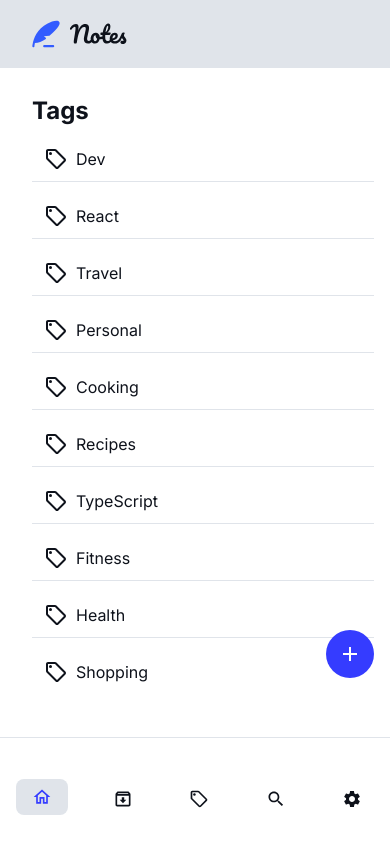
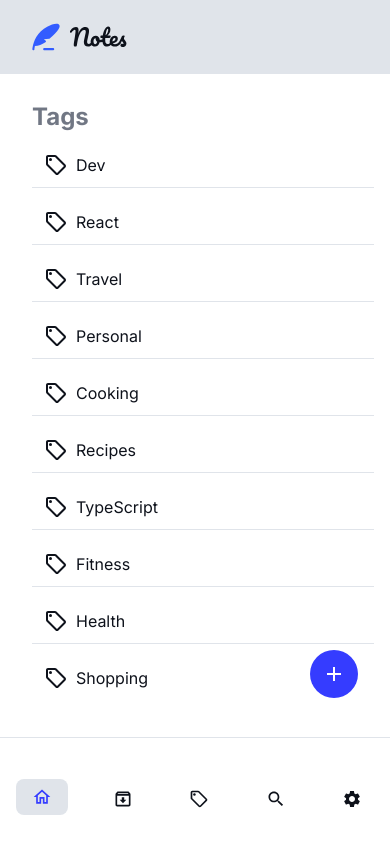
Before and after one commit to VictorKevz/Notes_App, a React (Vite) app: page /Notes_App/tags in a window 390 px wide. Shown: the top 854 px of the page. Built offline with nearby package versions, Linux system fonts and the light colour scheme.

Commit message:
Apply dark mode styling to mobile version

```diff
--- a/src/components/Board/Board.jsx
+++ b/src/components/Board/Board.jsx
@@ -106,7 +106,7 @@ function Board() {
             <SearchBar />
             <NavLink
               // type="button"
-              className={`settings-btn ${isSettings && "active-settings-btn"}`}
+              className={`settings-btn ${isSettings && "active-settings-btn"} ${isSettings && isDark && "dark-card-bg"}`}
               onClick={() => {
                 dispatchNotes({
                   type: "UPDATE_TAB",
@@ -147,15 +147,15 @@ function Board() {
         )}
       </section>
 
-      <section className="tablet-mobile-board">
-        <header className="aside-header mobile">
+      <section className={`tablet-mobile-board ${isDark && "dark-body-bg"}`}>
+        <header className={`aside-header ${isDark && "dark-card-bg"}`}>
           <img
             src={isDark ? logoDark : logo}
             alt="Notes App logo"
             className="logo"
           />
         </header>
-        <div className="notes-wrapper">
+        <div className={`notes-wrapper ${isDark && "dark-body-bg"}`}>
           {notes.asideCurrentTab !== "settingsTab" &&
             isTablet &&
             !notes.showForm && (
@@ -204,7 +204,7 @@ function Board() {
           </Routes>
         </div>
 
-        <div className="mobile-aside-container">
+        <div className={`mobile-bottom-bar ${isDark && "dark-body-bg"}`}>
           <AsideBar />
         </div>
       </section>
--- a/src/components/Board/board.css
+++ b/src/components/Board/board.css
@@ -85,14 +85,13 @@
   border-radius: 0.8rem;
 }
 .field:focus-within,
-.field:hover {
-  border-color: var(--blue-500);
+.field:hover,.field.dark-border:focus-within,.field.dark-border:hover {
+  border-color: var(--blue-500)!important;
   cursor: pointer;
 }
 .search-input:focus {
   outline: none;
-  border-color: var(--blue-500);
-  cursor: pointer;
+
 }
 .settings-btn {
   color: var(--neutral-500);
@@ -179,7 +178,7 @@
     display: none !important;
   }
   .board-wrapper.mobile {
-    /* min-height: 100vh !important; */
+    min-height: 100vh !important;
     border: none;
     position: relative;
 
@@ -192,16 +191,18 @@
     flex-direction: column;
     position: relative;
     background-color: var(--neutral-0);
-    min-height: 100vh;
   }
 
-  .mobile-aside-container {
+  .mobile-bottom-bar {
     position: fixed;
     bottom: 0rem;
     width: 100%;
     padding: 1.6rem 0;
     background-color: var(--neutral-0);
     border-top: 1px solid var(--neutral-200);
+  }
+  .mobile-bottom-bar.dark-body-bg{
+    border-top: 1px solid var(--neutral-800);
   }
   .btn.mobile,
   .links-wrapper.mobile,
@@ -211,14 +212,15 @@
     display: flex !important;
   }
 
-  .aside-header.mobile {
+  .aside-header {
     width: 100%;
     background-color: var(--neutral-200);
-    padding: 2rem 3.2rem;
+    padding: 0 3.2rem;
     display: flex;
+    align-items: center;
+    min-height: 74px;
   }
   .notes-wrapper {
-    border-radius: 2.4rem 2.4rem 0 0;
     max-width: 100% !important;
     min-height: 0!important;
     border: none;
@@ -233,9 +235,7 @@
     flex-direction: row;
     align-items: center;
     min-height: 0 !important;
-
     height: 74px !important;
-    /* padding: 1.2rem 3.2rem !important; */
   }
   .aside-nav.mobile {
     max-width: 100% !important;
@@ -249,12 +249,19 @@
     width: fit-content;
     padding: 0.8rem 1.6rem;
   }
+
+  .note-card.dark-note:not(:last-child){
+    border-bottom: 1px solid var(--neutral-800) !important;
+  }
   .current-link {
     background-color: var(--neutral-200) !important;
     justify-content: space-between;
     border-radius: 0.8rem;
     padding: 0.8rem 1.6rem !important;
   }
+.btn.dark-card-bg{
+  background-color: var(--neutral-800)!important;
+}
   .btn-text.mobile {
     flex-direction: column;
     /* color: var(--blue-500); */
@@ -294,19 +301,22 @@
 
   .mobile-newNote {
     position: fixed;
-    right: 1.6rem;
-    bottom: 15rem;
+    right: 3.2rem;
+    bottom: 13rem;
   }
   .tag-list {
     border: none !important;
   }
   .tag-heading {
-    color: var(--neutral-950) !important;
+    color: var(--neutral-950) ;
     font-size: 2.4rem !important;
     font-weight: bold !important;
   }
   .tag-item:not(:last-child) {
     border-bottom: 1px solid var(--neutral-200) !important;
+  }
+  .tag-item.dark-tag:not(:last-child) {
+    border-bottom: 1px solid var(--neutral-800) !important;
   }
   .btn.mobile {
     gap: 0.8rem !important;
--- a/src/components/NoteCard/NoteCards.jsx
+++ b/src/components/NoteCard/NoteCards.jsx
@@ -26,16 +26,16 @@ function NoteCards({ data }) {
           <Link to="/tags" className="go-back-link tags">
             <KeyboardArrowLeft /> Go Back
           </Link>
-          <h2 className="main-title">Notes Tagged : {notes?.currentTag}</h2>
-          <p className="main-paragraph">
+          <h2 className={`main-title ${isDark && "dark-text-primary"}`}>Notes Tagged : {notes?.currentTag}</h2>
+          <p className={`main-paragraph ${isDark && "dark-text-secondary"}`}>
             All notes with the '{notes?.currentTag}' tag are shown here.
           </p>
         </div>
       )}
       {isTablet && notes.asideCurrentTab !== "tags" && (
        <>
-        <h1 className="main-title">{getContent().title}</h1>
-        <p className="main-paragraph">{getContent().parag}</p>
+        <h1 className={`main-title ${isDark && "dark-text-primary"}`}>{getContent().title}</h1>
+        <p className={`main-paragraph ${isDark && "dark-text-secondary"}`}>{getContent().parag}</p>
        </>
 
       )}
@@ -52,7 +52,7 @@ function NoteCards({ data }) {
           {isTablet ? (
             <NavLink
             key={note.id}
-            className={`note-card ${isCurrent && "current-note"} `}
+            className={`note-card ${isDark && "dark-note"}`}
             role="button"
             tabIndex={0}
             onClick={() => {
@@ -63,7 +63,7 @@ function NoteCards({ data }) {
             <h3 className="note-title">{note?.title}</h3>
             <ul className="card-tag-list">
               {note?.tags?.map((tag, i) => (
-                <li key={i} className="card-tag-item">
+                <li key={i} className={`card-tag-item ${isDark && "dark-tag-item"}`}>
                   {tag}
                 </li>
               ))}
--- a/src/components/SearchBar.jsx
+++ b/src/components/SearchBar.jsx
@@ -4,11 +4,12 @@ import { DataContext } from "../App";
 import NoteCards from "./NoteCard/NoteCards";
 
 function SearchBar() {
-  const { query, setQuery, searchResults,dispatchNotes } = useContext(DataContext);
+  const { query, setQuery, searchResults, dispatchNotes, isDark, isTablet } =
+    useContext(DataContext);
 
   return (
     <div className="search-bar mobile">
-      <fieldset className="field">
+      <fieldset className={`field ${isDark && "dark-border"}`}>
         <SearchOutlined />
         <label htmlFor="searchBar" className="search-label">
           <input
@@ -16,7 +17,10 @@ function SearchBar() {
             value={query}
             onChange={(e) => {
               setQuery(e.target.value);
-dispatchNotes({type:"UPDATE_TAB",payload:{tab:"searchTab",key:"asideCurrentTab"}});
+              dispatchNotes({
+                type: "UPDATE_TAB",
+                payload: { tab: "searchTab", key: "asideCurrentTab" },
+              });
             }}
             className="search-input"
             id="searchBar"
@@ -24,9 +28,11 @@ dispatchNotes({type:"UPDATE_TAB",payload:{tab:"searchTab",key:"asideCurrentTab"}
           />
         </label>
       </fieldset>
-      <div className="search-results">
-      <NoteCards data={searchResults} />
-      </div>
+      {isTablet && (
+        <div className="search-results">
+          <NoteCards data={searchResults} />
+        </div>
+      )}
     </div>
   );
 }
--- a/src/components/TagList.jsx
+++ b/src/components/TagList.jsx
@@ -15,12 +15,12 @@ function TagList() {
   return (
     <ul className={`tag-list ${isDark && "dark-tag-list"}`}>
       <li className="tag-heading-item">
-        <h3 className="tag-heading">Tags</h3>
+        <h3 className={`tag-heading`}>Tags</h3>
       </li>
       {tagsArray.map((tag) => {
         const isCurrent = tag === notes.currentTag;
         return (
-          <li key={tag} className="tag-item">
+          <li key={tag} className={`tag-item ${isDark && "dark-tag"}`}>
             <button
               type="button"
               className={`btn desktop ${isCurrent && "current-link"} ${isDark && isCurrent && "dark-card-bg"}`}
```
